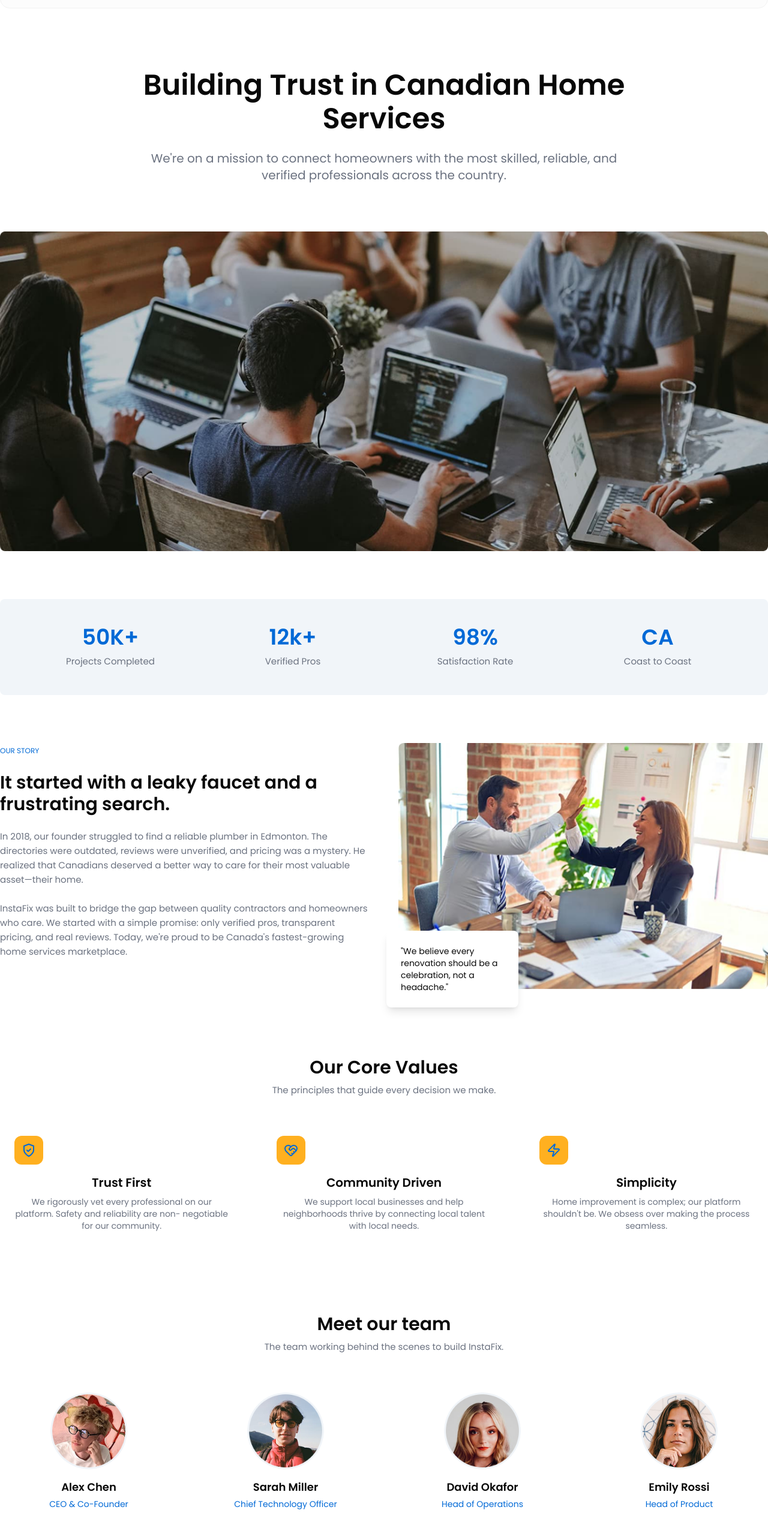
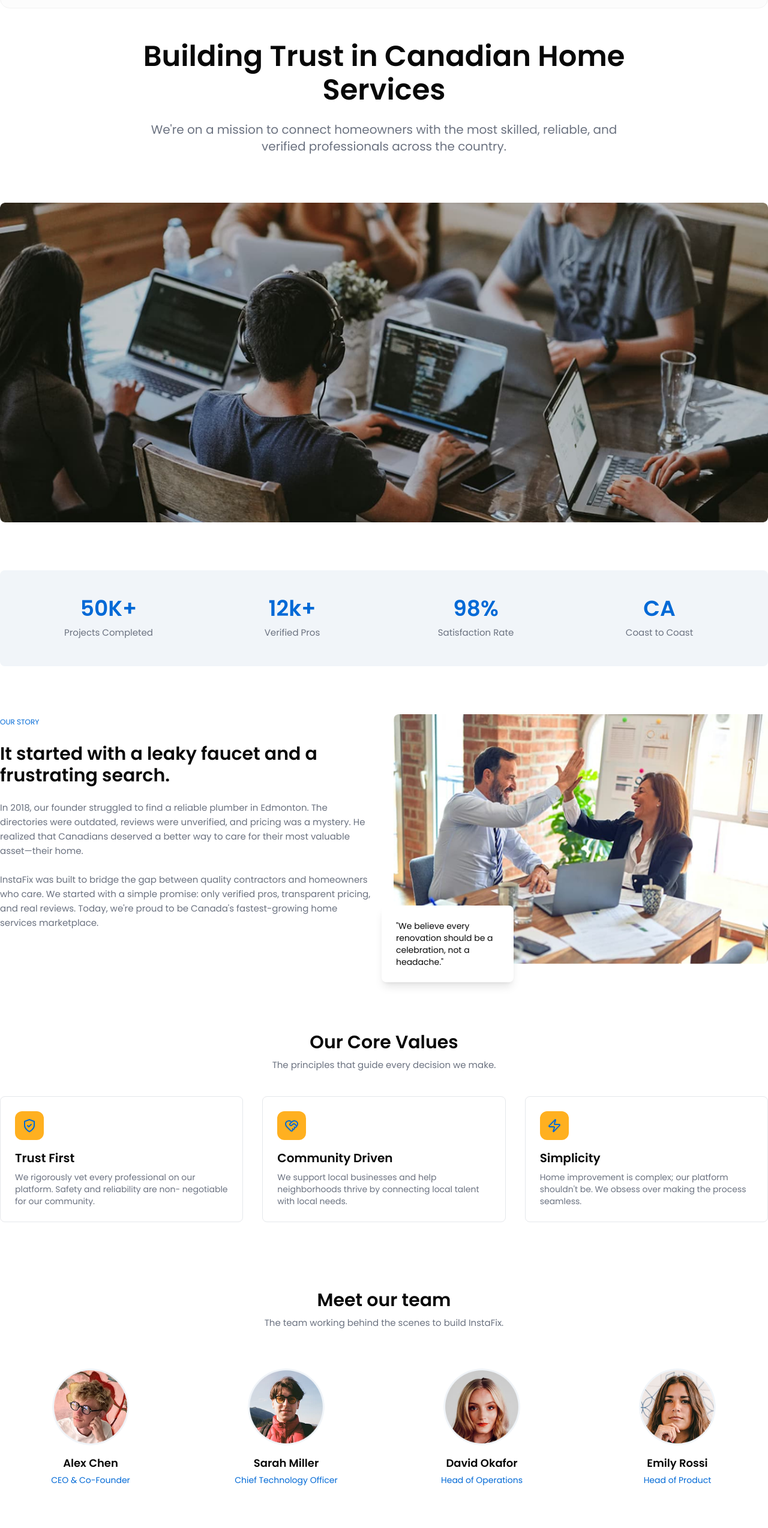
Before and after one commit to alirasouliwebdeveloper/InstaFix, a Next.js app: page /about-us in a window 1280 px wide. Shown: the part 78-2626 px from the top of the page at 60% size. Built offline with nearby package versions, Linux system fonts and the light colour scheme.

Commit message:
About us Page mobile view is done

```diff
--- a/src/app/(main)/about-us/page.tsx
+++ b/src/app/(main)/about-us/page.tsx
@@ -1,10 +1,10 @@
-import { Button, Card, Container, Flex, Grid, IconBox } from "@/components/ui";
+import {Button, Card, Container, Flex, Grid, IconBox, Section} from "@/components/ui";
 import Image from "next/image";
 import aboutUsImage from "@/assets/images/about-us.png";
 import founderMeeting from "@/assets/images/Founder_meeting.png";
-import { ShieldCheckIcon, HeartHandIcon, ThunderIcon } from "@/components/icons";
-import { IconProps } from "@/components/icons";
-import { FC } from "react";
+import {ShieldCheckIcon, HeartHandIcon, ThunderIcon} from "@/components/icons";
+import {IconProps} from "@/components/icons";
+import {FC} from "react";
 import teamMember1 from "@/assets/images/Team Members/Team Member 01.png";
 import teamMember2 from "@/assets/images/Team Members/Team Member 02.png";
 import teamMember3 from "@/assets/images/Team Members/Team Member 03.png";
@@ -81,8 +81,9 @@
 
 export default function AboutPage() {
 	return (
-    <Container size="xl" className="pt-8 sm:pt-12 md:pt-16 pb-12 md:pb-20 mt-24 md:mt-32">
-      <div className="text-center max-w-[850px] mx-auto px-4">
+		<Section spacing="none" className="pt-24 md:pt-36 pb-12 md:pb-16">
+			<Container size="xl">
+				<div className="text-center max-w-[850px] mx-auto">
 					<h1 className="text-3xl sm:text-4xl md:text-5xl font-semibold text-colors-primary mb-4 md:mb-6">
 						Building Trust in Canadian Home Services
 					</h1>
@@ -91,7 +92,7 @@
           reliable, and verified professionals across the country.`}
 					</p>
 				</div>
-      <Grid cols={1} gap="none" className="my-20">
+				<Grid cols={1} gap="none" className="my-4 md:my-10 lg:my-20 rounded-lg overflow-hidden">
 					<Image
 						src={aboutUsImage}
 						alt="About Us Insta-Fix"
@@ -99,7 +100,7 @@
 					/>
 				</Grid>
 				<div className="mt-10 bg-[#F1F5F9] rounded-lg py-8 md:py-11 px-6 md:px-10">
-        <div className="grid grid-cols-2 md:grid-cols-4 gap-6 md:gap-4">
+					<Grid cols={4} gap="md">
 						{items.map((item, index) => (
 							<div key={index} className="text-center">
 								<h2 className="text-2xl sm:text-3xl md:text-4xl font-semibold text-[#0069D6] mb-2">
@@ -108,9 +109,10 @@
 								<p className="text-colors-muted text-sm md:text-base">{item.subTitle}</p>
 							</div>
 						))}
+					</Grid>
 				</div>
-      </div>
-      <div className="flex flex-col md:flex-row items-start justify-between gap-8 md:gap-12 my-12 md:my-20">
+
+				<Flex direction="col" mdDirection="row" align="start" justify="between" gap="xl" className="my-12 md:my-20">
 					<div className="w-full md:w-1/2 space-y-4 md:space-y-6">
 						<span className="uppercase text-[#0069D6] text-xs">our story</span>
 						<h2 className="text-2xl md:text-3xl font-semibold text-colors-primary">
@@ -135,26 +137,30 @@
 							alt="Founders Meeting"
 							className="w-full h-auto rounded-lg"
 						/>
-          <div className="hidden md:block absolute left-0 bottom-0 w-[220px] p-6 rounded-lg bg-white shadow-lg text-sm font-light text-colors-primary transform translate-y-[30px] -translate-x-[20px]">
+						<div className="hidden lg:block absolute left-0 bottom-0 w-[220px] p-6 rounded-lg bg-white shadow-lg
+            text-sm font-light text-colors-primary transform translate-y-[30px] -translate-x-[20px]">
 							{`"We believe every renovation should be a celebration, not a headache."`}
 						</div>
-          <div className="md:hidden mt-4 p-4 rounded-lg bg-white shadow-lg text-sm font-light text-colors-primary">
+						<div className="lg:hidden absolute left-0 bottom-0 mt-4 p-4 w-[200px] transform translate-x-1/2 translate-y-1/2 rounded-lg bg-white shadow-lg
+            text-sm font-light text-colors-primary">
 							{`"We believe every renovation should be a celebration, not a headache."`}
 						</div>
 					</div>
-      </div>
-      <div className="text-center my-16 md:my-28">
+				</Flex>
+
+				{/* Values */}
+				<div className="text-center my-20 md:my-28">
 					<h3 className="text-colors-primary text-2xl md:text-3xl font-semibold mb-2">
 						Our Core Values
 					</h3>
 					<p className="text-colors-muted text-sm md:text-base">
 						The principles that guide every decision we make.
 					</p>
-        <div className="grid grid-cols-1 sm:grid-cols-2 lg:grid-cols-3 gap-6 md:gap-8 mt-8 md:mt-10">
+					<Grid cols={3} gap="lg" className="mt-8 md:mt-10 text-start">
 						{values.map((value, index) => (
-            <Card key={index} className="h-full">
+							<Card key={index} className="h-full border border-gray-200 rounded-lg">
 								<IconBox size="md" className="mb-4" bgColor="#FFB020">
-                <value.Icon size="lg" className="text-[#0069D6]" />
+									<value.Icon size="lg" className="text-[#0069D6]"/>
 								</IconBox>
 								<h4 className="text-lg md:text-xl font-semibold text-colors-primary mb-2">
 									{value.title}
@@ -162,8 +168,9 @@
 								<p className="text-colors-muted text-sm">{value.description}</p>
 							</Card>
 						))}
+					</Grid>
 				</div>
-      </div>
+				{/* Teams Member */}
 				<div className="text-center my-16 md:my-28">
 					<h3 className="text-colors-primary text-2xl md:text-3xl font-semibold mb-2">
 						Meet our team
@@ -171,7 +178,7 @@
 					<p className="text-colors-muted text-sm md:text-base font-normal">
 						The team working behind the scenes to build InstaFix.
 					</p>
-        <div className="grid grid-cols-1 sm:grid-cols-2 lg:grid-cols-4 gap-6 md:gap-8 mt-8 md:mt-10">
+					<Grid cols={4} gap="md" className="my-8 md:my-10">
 						{teamMembers &&
 							teamMembers.map((member, index) => (
 								<Card key={index} className="h-full text-center">
@@ -188,9 +195,10 @@
 									<p className="text-[#0069D6] text-xs md:text-sm">{member.role}</p>
 								</Card>
 							))}
+					</Grid>
 				</div>
-      </div>
-      <div className="py-12 md:py-20 px-6 sm:px-10 md:px-20 bg-gradient-to-r from-[#3B82F6] to-[#2563EB] rounded-xl text-center">
+				<div
+					className="py-12 md:py-20 px-6 sm:px-10 md:px-20 bg-gradient-to-r from-[#3B82F6] to-[#2563EB] rounded-xl text-center">
 					<h4 className="text-2xl sm:text-3xl md:text-4xl text-white font-semibold mb-4 md:mb-6">Join the Mission</h4>
 					<p className="text-base md:text-lg text-white max-w-[600px] mx-auto mb-6 md:mb-8">
 						{`We're always looking for talented individuals who are passionate about
@@ -207,5 +215,7 @@
 					</Button>
 				</div>
 			</Container>
+		</Section>
+
 	);
 }
```
Lines whose indentation alone changed are shown as unchanged.
